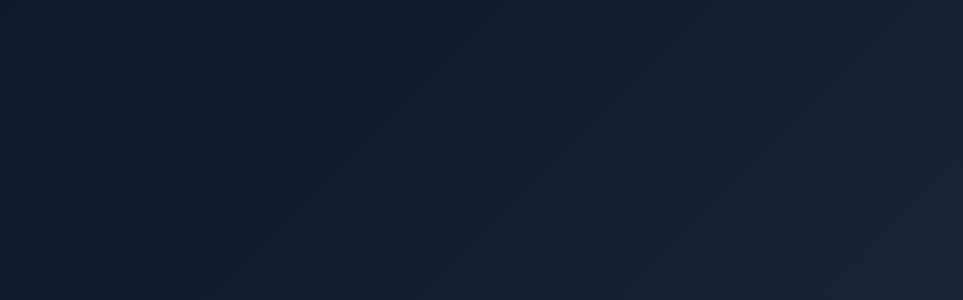
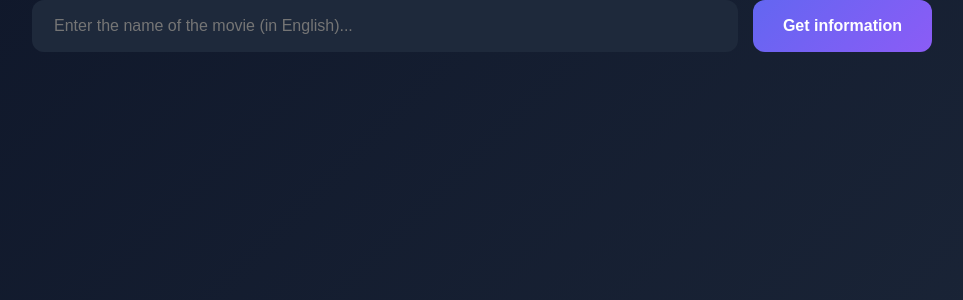
Before and after one commit to vialvasileva/web-api, a React (Vite) app: page /web-api/movie in a window 1280 px wide. Before the commit this address had no page. Shown: the top 300 px of the page, without its empty margins (158-1121 px from the left). Built offline with nearby package versions, Linux system fonts and the light colour scheme.

Commit message:
feat(moviePage): add movie page

```diff
--- a/src/App.tsx
+++ b/src/App.tsx
@@ -1,6 +1,7 @@
 import { BrowserRouter, Routes, Route } from 'react-router-dom';
 import HomePage from './pages/HomePage';
 import AnimePage from './pages/AnimePage';
+import MoviePage from './pages/MoviePage';
 import './styles/base.css';
 
 function App() {
@@ -9,6 +10,7 @@ function App() {
           <Routes>
             <Route path="/" element={<HomePage />} />
             <Route path="/anime" element={<AnimePage />} />
+            <Route path="/movie" element={<MoviePage />} />
           </Routes>
       </BrowserRouter>
   );
--- /dev/null
+++ b/src/pages/MoviePage.tsx
@@ -0,0 +1,112 @@
+import { useState, KeyboardEvent } from 'react';
+import '../styles/movie.css';
+
+interface MovieData {
+  Title: string;
+  Year: string;
+  Genre: string;
+  Director: string;
+  Actors: string;
+  Plot: string;
+  imdbRating: string;
+  Runtime: string;
+  Poster: string;
+}
+
+const API_KEY = 'eca31c6a';
+
+export default function MoviePage() {
+  const [movieInput, setMovieInput] = useState('');
+  const [loading, setLoading] = useState(false);
+  const [error, setError] = useState('');
+  const [movieData, setMovieData] = useState<MovieData | null>(null);
+
+  const fetchMovie = async (title: string) => {
+    const url = `https://www.omdbapi.com/?t=${encodeURIComponent(title)}&apikey=${API_KEY}`;
+
+    try {
+      setLoading(true);
+      setError('');
+      setMovieData(null);
+
+      const response = await fetch(url);
+      const data = await response.json();
+
+      if (data.Response === 'False') {
+        setError(data.Error);
+        return;
+      }
+
+      setMovieData(data);
+    } catch (err) {
+      setError('An error occurred while receiving the data.');
+    } finally {
+      setLoading(false);
+    }
+  };
+
+  const handleSearch = () => {
+    const title = movieInput.trim();
+    if (title) {
+      fetchMovie(title);
+    } else {
+      setError('Please enter the name of the movie.');
+    }
+  };
+
+  const handleKeyPress = (e: KeyboardEvent<HTMLInputElement>) => {
+    if (e.key === 'Enter') {
+      handleSearch();
+    }
+  };
+
+  return (
+    <div className="search-section">
+      <div className="search-box">
+        <input
+          type="text"
+          value={movieInput}
+          onChange={(e) => setMovieInput(e.target.value)}
+          onKeyPress={handleKeyPress}
+          placeholder="Enter the name of the movie (in English)..."
+          className="input-field"
+        />
+        <button onClick={handleSearch} className="btn btn-primary">
+          Get information
+        </button>
+      </div>
+
+      {loading && (
+        <div className="loading">
+          <div className="spinner"></div>
+          <p>Loading...</p>
+        </div>
+      )}
+
+      {error && <div className="error">{error}</div>}
+
+      {movieData && (
+        <div className="movie-result">
+          <div className="movie-poster">
+            <img
+              src={movieData.Poster !== 'N/A' ? movieData.Poster : '/images/icon.png'}
+              alt={movieData.Title}
+            />
+          </div>
+          <div className="movie-info">
+            <h2>{movieData.Title}</h2>
+            <div className="movie-details">
+              <p><strong>Year:</strong> <span>{movieData.Year}</span></p>
+              <p><strong>Genre:</strong> <span>{movieData.Genre}</span></p>
+              <p><strong>Director:</strong> <span>{movieData.Director}</span></p>
+              <p><strong>Actors:</strong> <span>{movieData.Actors}</span></p>
+              <p><strong>Plot:</strong> <span>{movieData.Plot}</span></p>
+              <p><strong>Rating IMDb:</strong> <span>{movieData.imdbRating}</span></p>
+              <p><strong>Duration:</strong> <span>{movieData.Runtime}</span></p>
+            </div>
+          </div>
+        </div>
+      )}
+    </div>
+  );
+}
```
